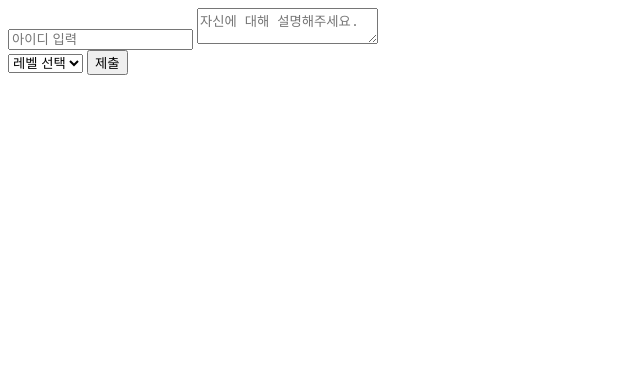
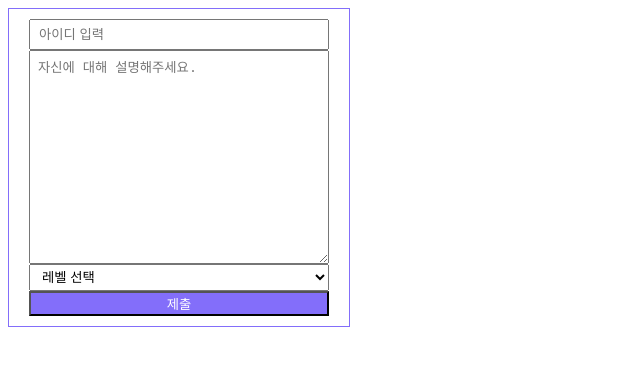
Before and after one commit to pukkok/promise-master, a website: page public/index.html in a window 1280 px wide. Shown: the whole page, without its empty margins (0-640 px from the left). Drawn offline with Linux system fonts and the light colour scheme.

Commit message:
간단한 스타일링 작업 추가

```diff
--- a/public/index.html
+++ b/public/index.html
@@ -4,13 +4,47 @@
   <meta charset="UTF-8">
   <meta name="viewport" content="width=device-width, initial-scale=1.0">
   <title>Document</title>
+  <style>
+    form{
+      border: solid 1px #836efa;
+      width: 300px;
+      padding: 10px 20px;
+    }
+    form > div{
+      display: flex;
+      flex-direction: column;
+    }
+    textarea{
+      padding: 6px 8px;
+      min-height: 200px;
+    }
+
+    input[type=text]{
+      padding: 6px 8px;
+    }
+    select{
+      padding: 4px 8px;
+    }
+
+    input[type=submit] {
+      background-color: #836efa;
+      color: #fff;
+      transition: 0.2s;
+      cursor: pointer;
+    }
+
+    input[type=submit]:hover {
+      background-color: #5c43ec;
+    }
+
+  </style>
 </head>
 <body>
   <div id="root">
     <form action="/send-data" method="post">
-      <input name="id" value="" placeholder="아이디 입력">
+      <div>
+        <input type="text" name="id" value="" placeholder="아이디 입력">
         <textarea name="bio" placeholder="자신에 대해 설명해주세요."></textarea>
-      <br>
         <select title="level-selector" name="level">
           <option value="">레벨 선택</option>
           <option value="1">1레벨</option>
@@ -18,6 +52,7 @@
           <option value="3">3레벨</option>
         </select>
         <input type="submit" value="제출">
+      </div>
     </form>
   </div>
 </body>
```
Lines whose indentation alone changed are shown as unchanged.
